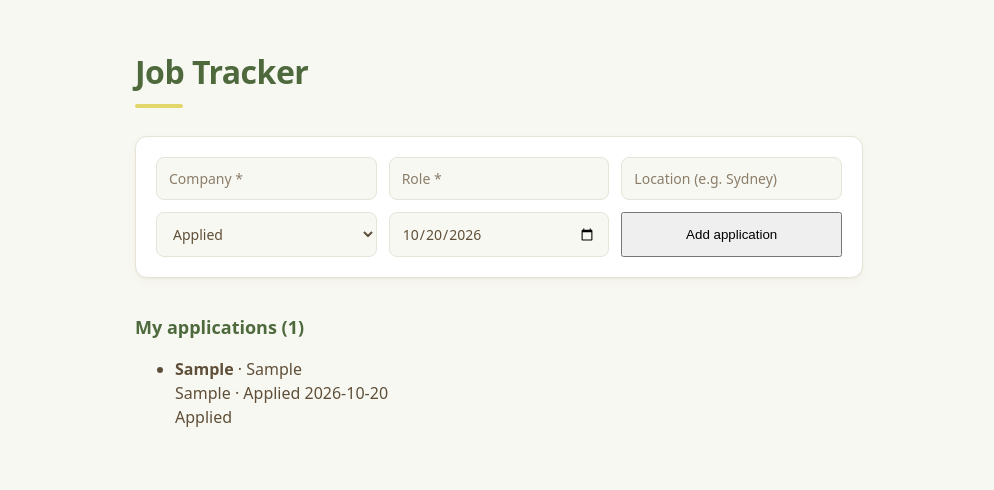
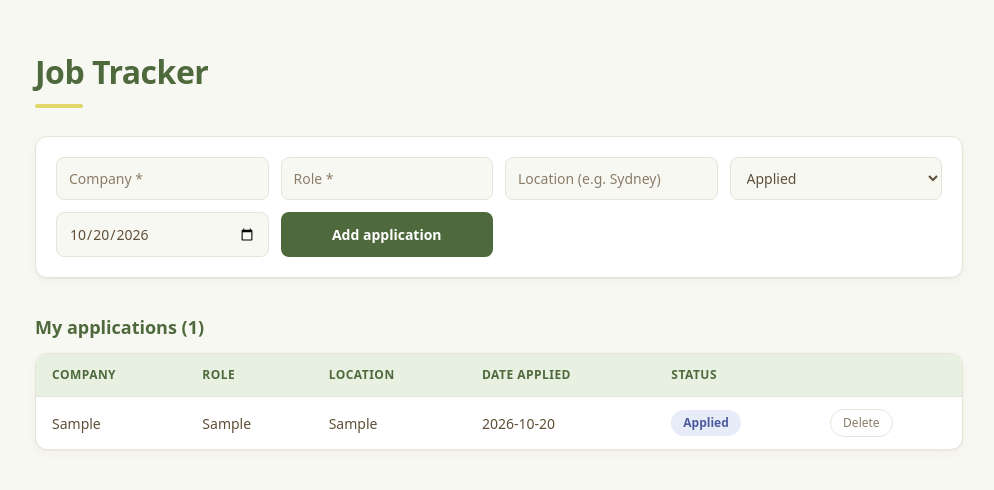
Before and after one commit to IvyC2/job-tracker, a React (Vite) app: page / in a window 1280 px wide. Both pictures are taken after typing "Sample", "Sample", "Sample" into the empty fields and a click on the button "Add application". Shown: the top 490 px of the page, without its empty margins (141-1135 px from the left). Built offline with nearby package versions, Linux system fonts and the light colour scheme.

Commit message:
3.1 Add delete and switch list to table layout

```diff
--- a/src/App.tsx
+++ b/src/App.tsx
@@ -10,12 +10,16 @@ function App() {
     setApplications((prev) => [app, ...prev]);
   }
 
+  function handleDelete(id: string){
+   setApplications((prev) => prev.filter((app) => app.id !== id ));
+  }
+
   return (
     <main className="container">
       <h1>Job Tracker</h1>
       <ApplicationForm onAdd={addApplication} />
       <h2>My applications ({applications.length})</h2>
-      <ApplicationList applications={applications} />
+      <ApplicationList applications={applications} onDelete={handleDelete}/>
     </main>
   );
 }
--- a/src/components/ApplicationList.tsx
+++ b/src/components/ApplicationList.tsx
@@ -2,26 +2,46 @@ import type { Application } from '../types';
 
 interface Props {
   applications: Application[];
+  onDelete: (id: string) => void;
 }
 
-export default function ApplicationList({ applications }: Props) {
+export default function ApplicationList({ applications, onDelete }: Props) {
   if (applications.length === 0) {
     return <p className="empty">No applications yet. Add your first one above!</p>;
   }
 
   return (
-    <ul className="app-list">
-      {applications.map((app) => (
-        <li key={app.id} className="app-card">
-          <div>
-            <strong>{app.role}</strong> · {app.company}
-            <div className="meta">
-              {app.location || 'Location N/A'} · Applied {app.dateApplied}
-            </div>
-          </div>
-          <span className={`badge badge-${app.status.toLowerCase()}`}>{app.status}</span>
-        </li>
-      ))}
-    </ul>
+    <div className="table-wrap">
+      <table className="app-table">
+        <thead>
+          <tr>
+            <th>Company</th>
+            <th>Role</th>
+            <th>Location</th>
+            <th>Date applied</th>
+            <th>Status</th>
+            <th></th>
+          </tr>
+        </thead>
+        <tbody>
+          {applications.map((app) => (
+            <tr key={app.id}>
+              <td>{app.company}</td>
+              <td>{app.role}</td>
+              <td>{app.location || 'Location N/A'}</td>
+              <td>{app.dateApplied}</td>
+              <td>
+                <span className={`badge badge-${app.status.toLowerCase()}`}>{app.status}</span>
+              </td>
+              <td>
+                <button type="button" onClick={() => onDelete(app.id)} className="btn-delete">
+                  Delete
+                </button>
+              </td>
+            </tr>
+          ))}
+        </tbody>
+      </table>
+    </div>
   );
 }
--- a/src/index.css
+++ b/src/index.css
@@ -5,7 +5,6 @@
   --green: #95bf78;
   --forest: #4e6a3d;
   --brown: #5f4f38;
-
 
   --bg: #f8f8f2;
   --surface: #ffffff;
@@ -32,12 +31,12 @@ body {
 }
 
 .container {
-  max-width: 760px;
+  max-width: 960px; /* 从 760 加宽，6 列的表格才不会太挤 */
   margin: 0 auto;
   padding: 48px 16px;
 }
 
-/* 标题 */
+/* title */
 h1 {
   margin: 0 0 28px;
   font-size: 32px;
@@ -62,7 +61,7 @@ h2 {
   color: var(--forest);
 }
 
-/* 表单 */
+/* form */
 .app-form {
   display: grid;
   grid-template-columns: repeat(auto-fit, minmax(180px, 1fr));
@@ -96,4 +95,102 @@ h2 {
   box-shadow: 0 0 0 3px var(--blue-soft);
 }
 
-.
+.app-form button {
+  padding: 10px 16px;
+  font: inherit;
+  font-size: 14px;
+  font-weight: 600;
+  color: #fff;
+  background: var(--forest);
+  border: none;
+  border-radius: 8px;
+  cursor: pointer;
+  transition: background 0.15s;
+}
+
+.app-form button:hover { background: var(--brown); }
+
+.app-form button:focus-visible {
+  outline: none;
+  box-shadow: 0 0 0 3px var(--green-soft);
+}
+
+/* empty state */
+.empty {
+  padding: 24px;
+  text-align: center;
+  color: var(--muted);
+  background: var(--surface);
+  border: 1px dashed var(--border);
+  border-radius: var(--radius);
+}
+
+/* table */
+.table-wrap {
+  overflow-x: auto;
+  background: var(--surface);
+  border: 1px solid var(--border);
+  border-radius: var(--radius);
+  box-shadow: var(--shadow);
+}
+
+.app-table {
+  width: 100%;
+  border-collapse: collapse;
+  font-size: 14px;
+}
+
+.app-table th,
+.app-table td {
+  padding: 12px 16px;
+  text-align: left;
+  white-space: nowrap;
+}
+
+.app-table th {
+  font-size: 12px;
+  font-weight: 600;
+  text-transform: uppercase;
+  letter-spacing: 0.04em;
+  color: var(--forest);
+  background: var(--green-soft);
+}
+
+.app-table tbody tr {
+  border-top: 1px solid var(--border);
+}
+
+.app-table tbody tr:hover {
+  background: var(--bg);
+}
+
+/* status badges */
+.badge {
+  display: inline-block;
+  padding: 4px 12px;
+  font-size: 12px;
+  font-weight: 600;
+  border-radius: 999px;
+}
+
+.badge-applied      { background: var(--blue-soft);   color: #4a5c9e; }
+.badge-interviewing { background: var(--yellow-soft); color: var(--brown); }
+.badge-offer        { background: var(--green-soft);  color: var(--forest); }
+.badge-rejected     { background: var(--brown-soft);  color: var(--muted); }
+
+/* delete button */
+.btn-delete {
+  padding: 4px 12px;
+  font: inherit;
+  font-size: 12px;
+  color: var(--muted);
+  background: transparent;
+  border: 1px solid var(--border);
+  border-radius: 999px;
+  cursor: pointer;
+}
+
+.btn-delete:hover {
+  background: var(--brown-soft);
+  color: var(--brown);
+}
```
